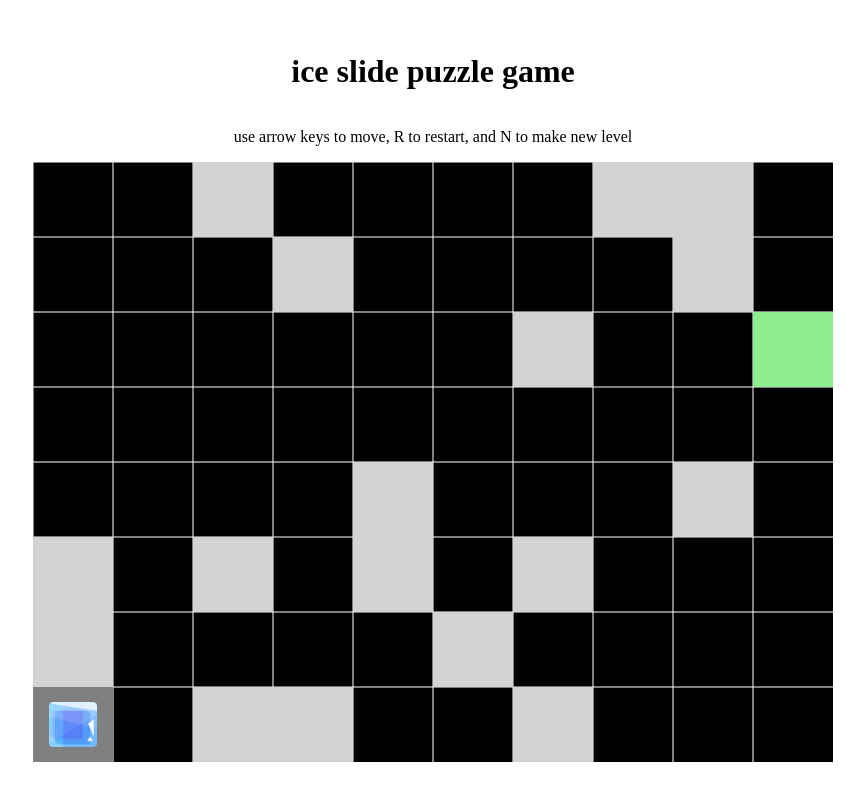
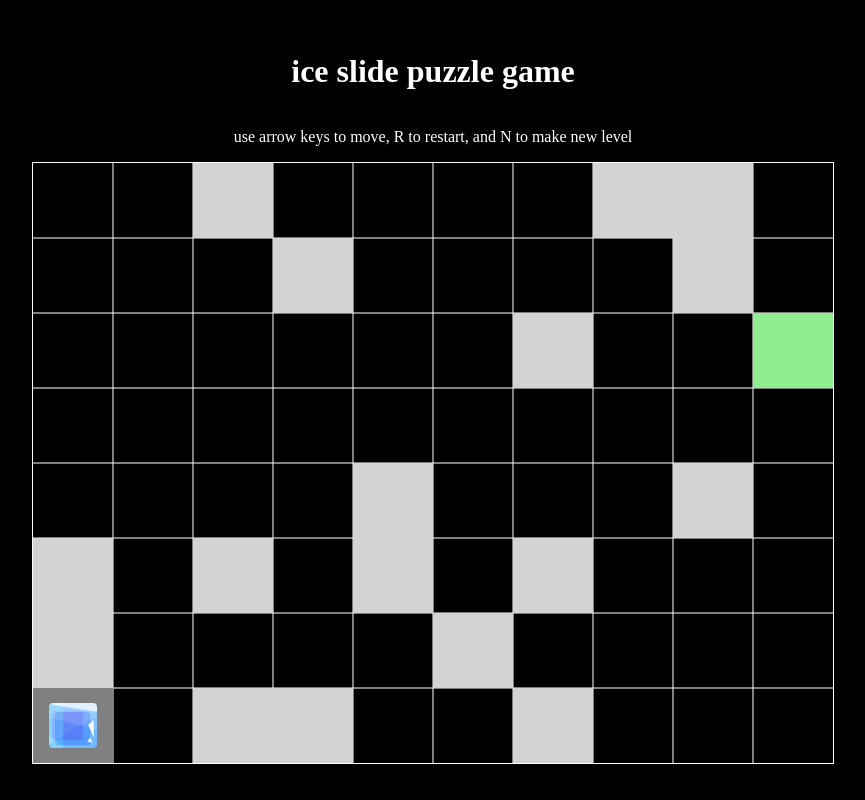
Before and after one commit to mpaulweeks/snowman-goes-home, a React (Create React App) app: page / in a window 1280 px wide. Shown: the whole page, without its empty margins (207-1072 px from the left). Built offline with nearby package versions, Linux system fonts and the light colour scheme.

Commit message:
switch colors to dark mode

```diff
--- a/src/fe/index.css
+++ b/src/fe/index.css
@@ -1,3 +1,8 @@
 body {
   margin: 0;
+  background-color: black;
+  color: white;
 }
+canvas {
+  border: 1px solid white;
+}
--- a/src/fe/manager.ts
+++ b/src/fe/manager.ts
@@ -102,13 +102,13 @@ export class GameManager {
 
     // grid
     ctx.strokeStyle = 'white';
-    for (let y = 0; y < currentLevel.level.height; y++) {
+    for (let y = 1; y < currentLevel.level.height; y++) {
       ctx.beginPath();
       ctx.moveTo(0, y * blockHeight);
       ctx.lineTo(width, y * blockHeight);
       ctx.stroke();
     }
-    for (let x = 0; x < currentLevel.level.width; x++) {
+    for (let x = 1; x < currentLevel.level.width; x++) {
       ctx.beginPath();
       ctx.moveTo(x * blockWidth, 0);
       ctx.lineTo(x * blockWidth, height);
```
